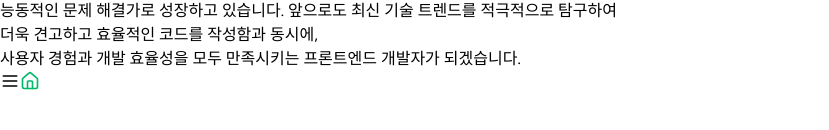
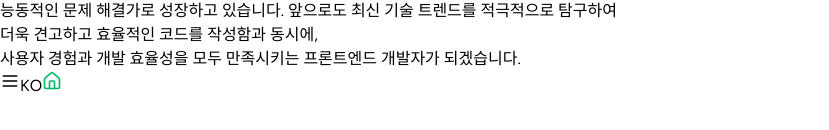
Before and after one commit to Sienna98/portfolio-sieun, a Next.js app: page /AboutMe in a window 1280 px wide. Shown: the part 806-936 px from the top of the page, without its empty margins (0-829 px from the left). Built offline with nearby package versions, Linux system fonts and the light colour scheme.

Commit message:
언어 전환 버튼 추가

```diff
--- a/src/components/desktop-side-bar.tsx
+++ b/src/components/desktop-side-bar.tsx
@@ -3,7 +3,8 @@
 import { EMAIL } from "@/constants/contact";
 import { menuList } from "@/data/side-bar-menu-list";
 import { handleCopyEmail } from "@/utils/copyEmail";
-import { usePathname, useRouter } from "next/navigation";
+import { useHandleNavigation } from "@/utils/handleNavigation";
+import { usePathname } from "next/navigation";
 import { ReactNode } from "react";
 
 interface SideBarProps {
@@ -11,9 +12,9 @@ interface SideBarProps {
 }
 
 const DesktopSideBar: React.FC<SideBarProps> = ({ children }) => {
-  const router = useRouter();
   const pathName = usePathname();
   const currentDate = new Date();
+  const handleNavigation = useHandleNavigation();
 
   return (
     <div className="flex w-full h-full fixed top-0 left-0 gap-1">
@@ -45,7 +46,7 @@ const DesktopSideBar: React.FC<SideBarProps> = ({ children }) => {
                           className="relative z-10 transition-all duration-300 transform"
                           onClick={() => {
                             if (item.type === "router") {
-                              router.push(item.link);
+                              handleNavigation(item.link);
                             } else {
                               window.open(item.link, "_blank");
                             }
--- a/src/components/floating-button.tsx
+++ b/src/components/floating-button.tsx
@@ -1,14 +1,25 @@
 "use client";
 
-import { useRouter } from "next/navigation";
+import { useRouter, useSearchParams } from "next/navigation";
 import { useState } from "react";
 import MobileSideBar from "./mobile-side-bar";
 import { handleCopyEmail } from "@/utils/copyEmail";
 import { EMAIL } from "@/constants/contact";
+import { useHandleNavigation } from "@/utils/handleNavigation";
 
 const FloatingButton = () => {
+  const [isSidebarOpen, setIsSidebarOpen] = useState(false);
   const router = useRouter();
-  const [isSidebarOpen, setIsSidebarOpen] = useState(false);
+  const searchParams = useSearchParams();
+  const handleNavigation = useHandleNavigation();
+  const currentLang = searchParams.get("lang") || "ko";
+  const newLang = currentLang === "en" ? "ko" : "en";
+
+  const toggleLanguage = () => {
+    const params = new URLSearchParams(searchParams);
+    params.set("lang", newLang);
+    router.push(`?${params.toString()}`, { scroll: false });
+  };
 
   return (
     <>
@@ -71,8 +82,16 @@ const FloatingButton = () => {
           </button>
           <button
             className=" bg-white rounded-full shadow"
+            onClick={toggleLanguage}
+          >
+            <span className="flex justify-center items-center w-11 h-11 hover:opacity-60 transition font-semibold">
+              {newLang ? "KO" : "EN"}
+            </span>
+          </button>
+          <button
+            className=" bg-white rounded-full shadow"
             onClick={() => {
-              router.push("/");
+              handleNavigation("/");
               setIsSidebarOpen(false);
             }}
           >
--- /dev/null
+++ b/src/utils/handleNavigation.tsx
@@ -0,0 +1,13 @@
+"use client";
+
+import { useRouter, useSearchParams } from "next/navigation";
+
+export function useHandleNavigation() {
+  const router = useRouter();
+  const searchParams = useSearchParams();
+
+  return (path: string) => {
+    const params = searchParams.toString();
+    router.push(`${path}${params ? `?${params}` : ""}`);
+  };
+}
```
